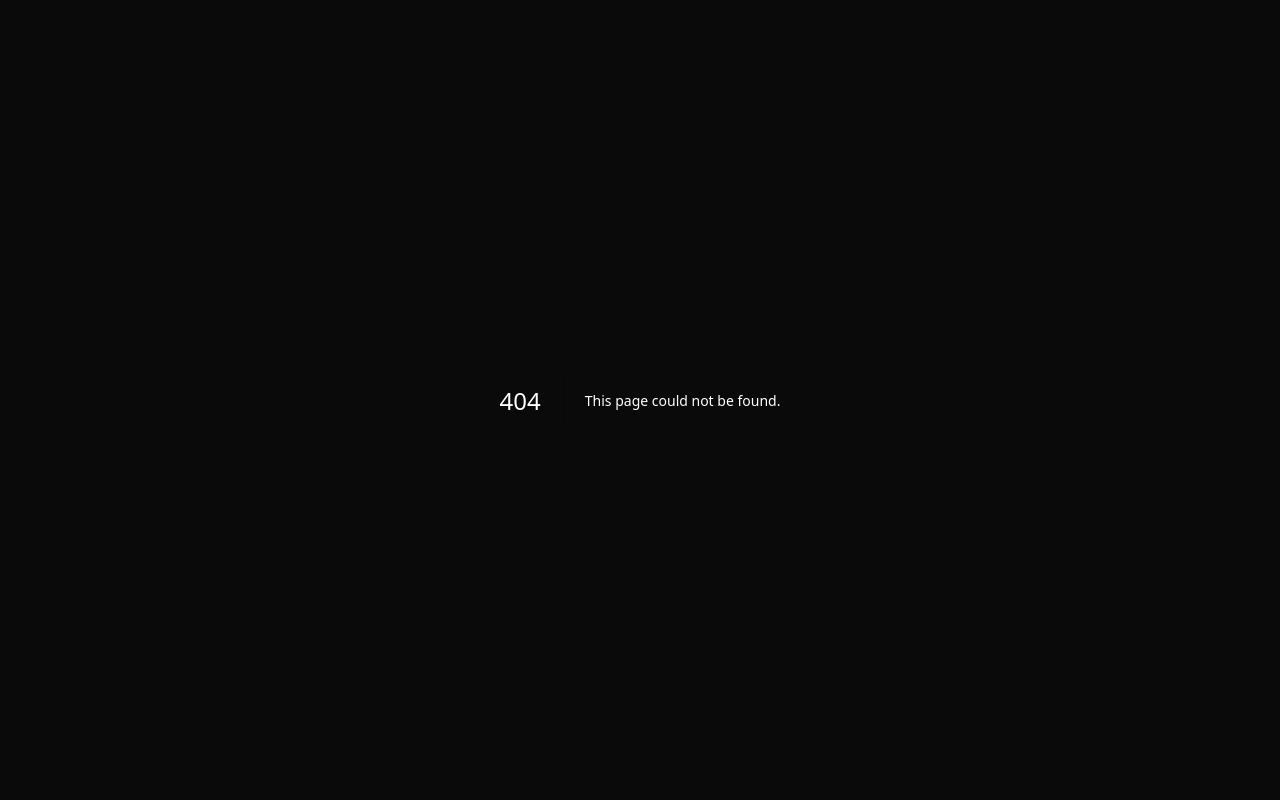
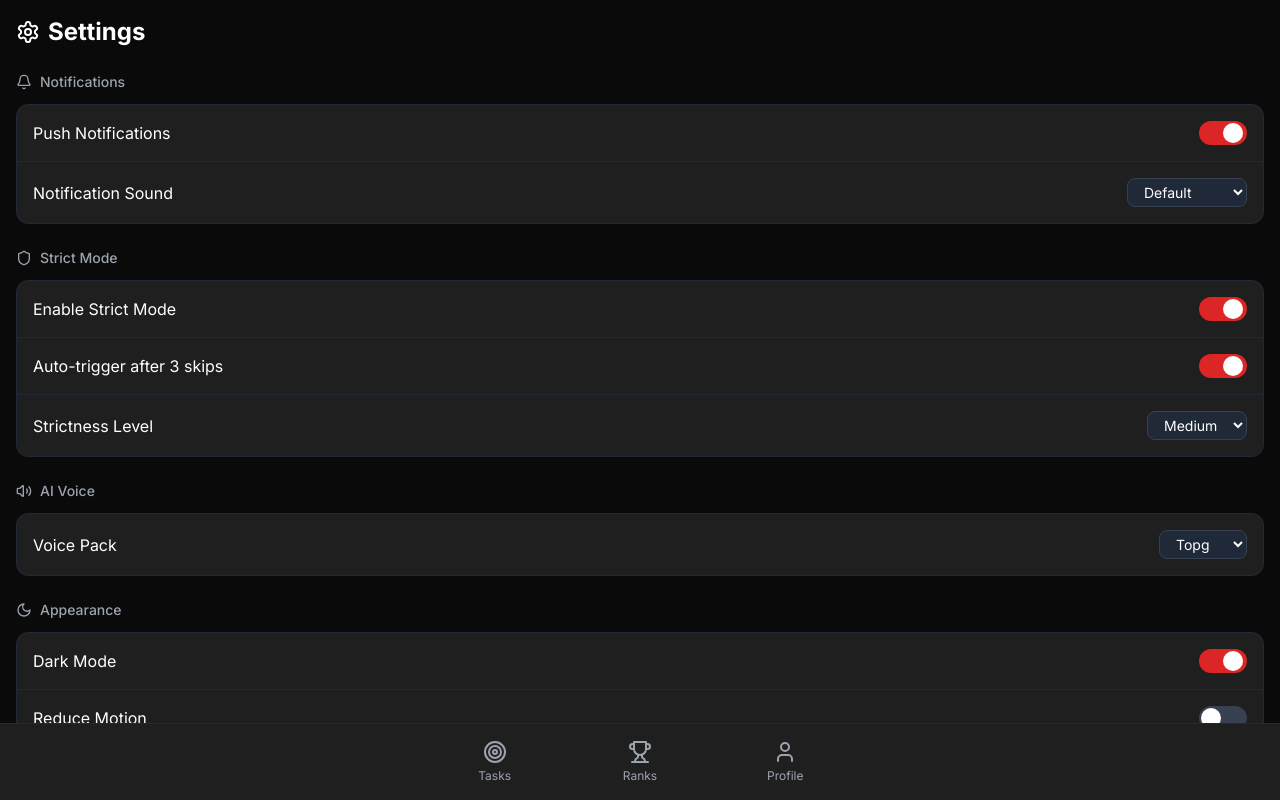
Before and after one commit to Srujansai07/GigaChad-79, a Next.js app in the folder brogigachat/: page /settings in a window 1280 px wide. Before the commit this address had no page. Shown: the top 800 px of the page. Built offline with nearby package versions, Linux system fonts and the light colour scheme.

Commit message:
Add brogigachat/src/app/settings/page.tsx

```diff
--- /dev/null
+++ b/brogigachat/src/app/settings/page.tsx
@@ -0,0 +1,17 @@
+import { Metadata } from 'next';
+import SettingsPage from '@/components/SettingsPage';
+import BottomNav from '@/components/BottomNav';
+
+export const metadata: Metadata = {
+    title: 'Settings | BroGigaChad',
+    description: 'App settings and preferences',
+};
+
+export default function SettingsRoute() {
+    return (
+        <>
+            <SettingsPage />
+            <BottomNav />
+        </>
+    );
+}
```
